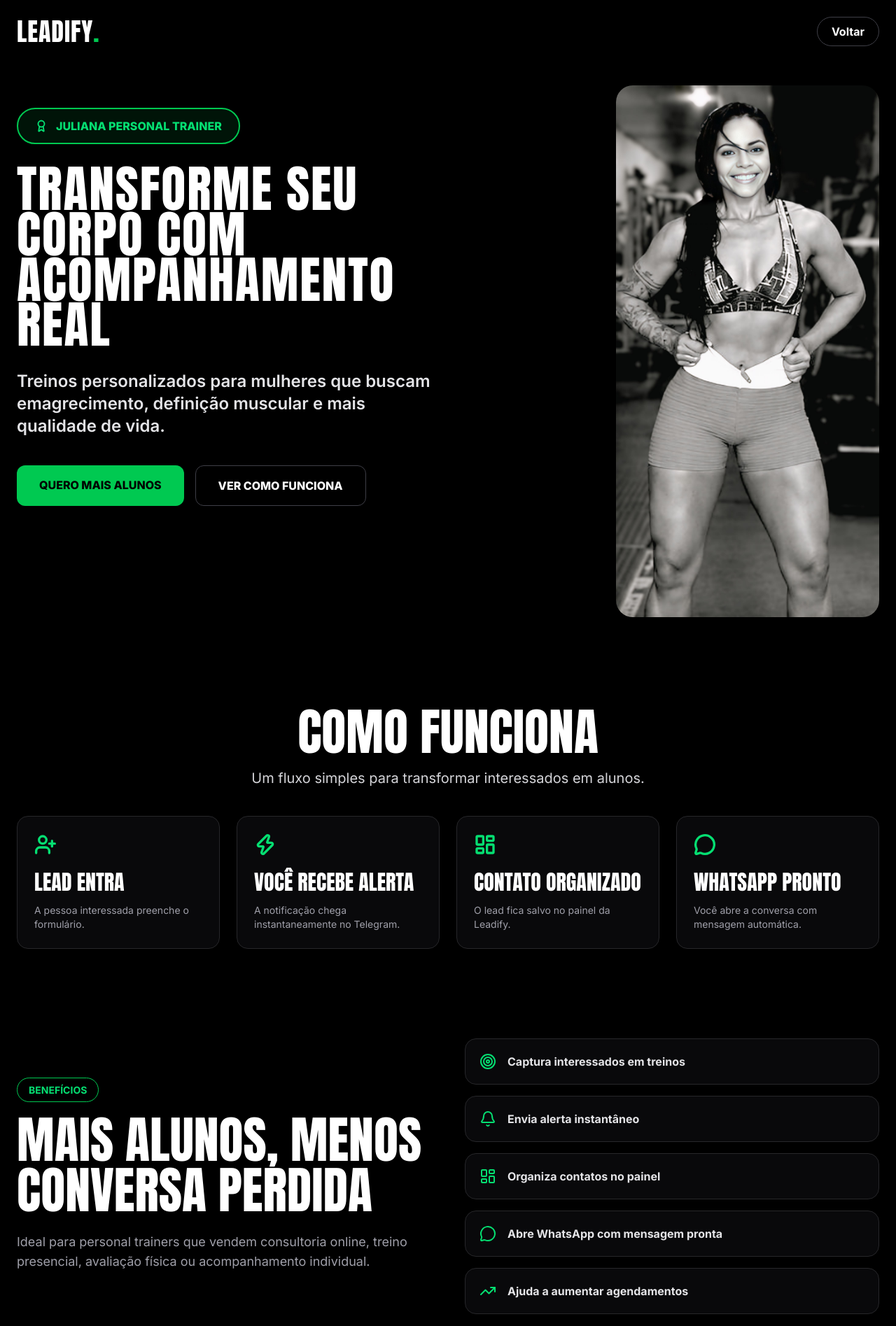
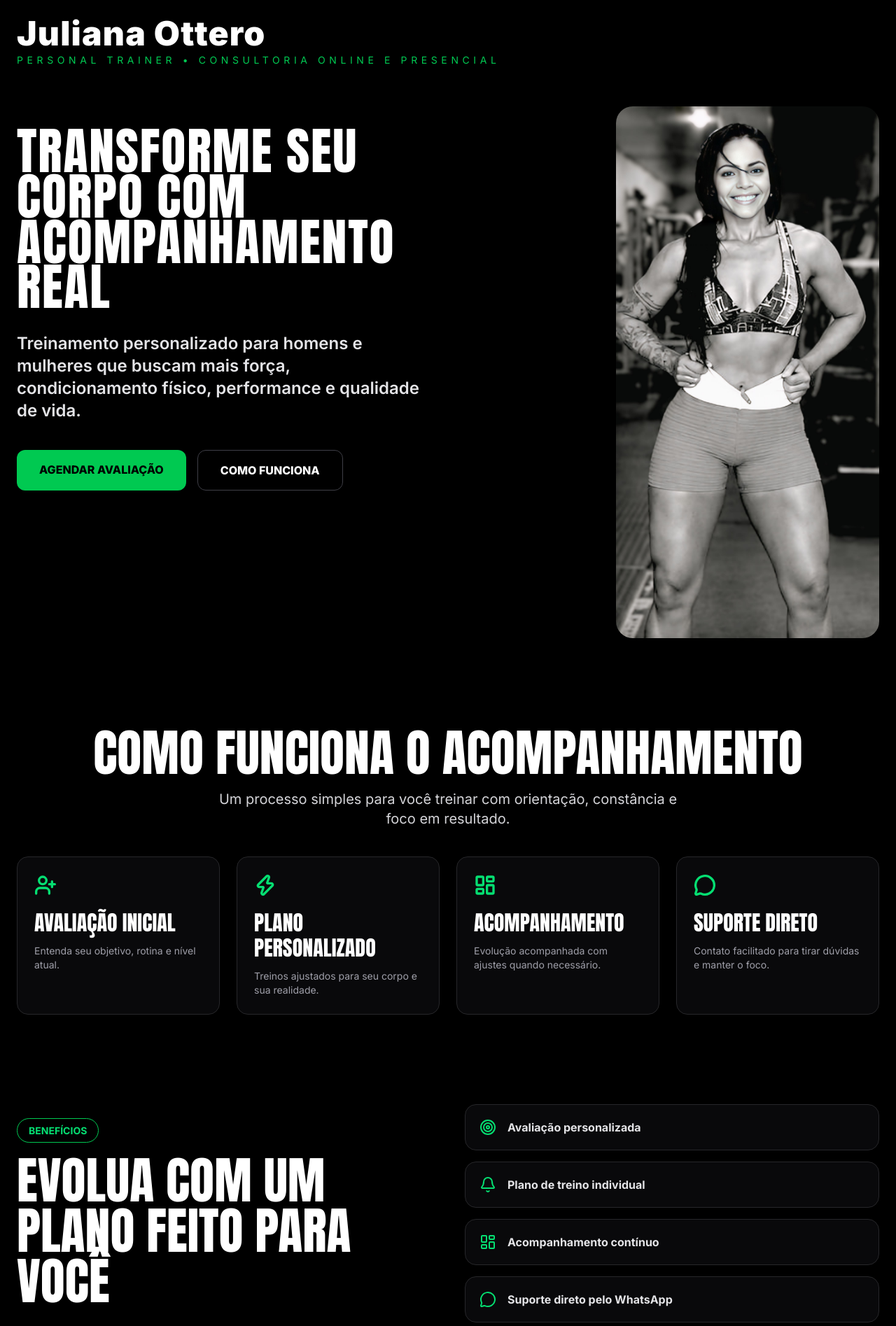
Before and after one commit to dominguesinglid-stack/leadify, a Next.js app: page /juliana in a window 1280 px wide. Shown: the top 1895 px of the page at 70% size. Built offline with nearby package versions, Linux system fonts and the light colour scheme.

Commit message:
Refina landing Juliana

```diff
--- a/app/juliana/page.tsx
+++ b/app/juliana/page.tsx
@@ -26,33 +26,27 @@ export default function PersonalTrainerPage() {
   return (
     <main className={`${inter.className} min-h-screen bg-black text-white`}>
       <header className="mx-auto flex max-w-7xl items-center justify-between px-6 py-6">
-        <Link href="/" className={`${anton.className} text-4xl tracking-wide`}>
-          LEADIFY<span className="text-green-500">.</span>
-        </Link>
+        <div className="flex flex-col">
+        <span className="text-5xl font-black tracking-wide text-white">
+       Juliana Ottero
+      </span>
 
-        <Link
-          href="/"
-          className="rounded-full border border-zinc-700 px-5 py-2 font-bold transition hover:border-green-500"
-        >
-          Voltar
-        </Link>
+      <span className="mt-1 text-sm uppercase tracking-[0.4em] text-green-500">
+      PERSONAL TRAINER • CONSULTORIA ONLINE E PRESENCIAL
+      </span>
+      </div>
       </header>
 
     <section className="mx-auto min-h-[85vh] max-w-7xl px-6 pt-8 pb-16">
     <div className="grid gap-12 lg:grid-cols-2">
     <div className="pt-8 text-center lg:text-left">
-      <div className="mb-8 inline-flex items-center gap-3 rounded-full border-2 border-green-500 bg-green-500/10 px-6 py-3 text-base font-extrabold text-green-400">
-        <Award size={18} strokeWidth={2.5} />
-        <span>JULIANA PERSONAL TRAINER</span>
-      </div>
 
       <h1 className={`${anton.className} max-w-4xl text-6xl uppercase leading-[0.9] tracking-wide md:text-7xl`}>
         TRANSFORME SEU CORPO COM ACOMPANHAMENTO REAL
       </h1>
 
       <p className="mt-8 max-w-3xl text-2xl font-semibold text-zinc-200">
-        Treinos personalizados para mulheres que buscam emagrecimento,
-        definição muscular e mais qualidade de vida.
+        Treinamento personalizado para homens e mulheres que buscam mais força, condicionamento físico, performance e qualidade de vida.
       </p>
 
       <div className="mt-10 flex flex-col gap-4 sm:flex-row">
@@ -60,14 +54,14 @@ export default function PersonalTrainerPage() {
           href="/?demo=personal"
           className="rounded-xl bg-green-500 px-8 py-4 font-extrabold text-black transition hover:bg-green-400"
         >
-          QUERO MAIS ALUNOS
+          AGENDAR AVALIAÇÃO
         </Link>
 
         <Link
-          href="#como-funciona"
+          href="#metodo"
           className="rounded-xl border border-zinc-700 px-8 py-4 font-extrabold transition hover:border-green-500"
         >
-          VER COMO FUNCIONA
+          COMO FUNCIONA
         </Link>
       </div>
     </div>
@@ -84,23 +78,23 @@ export default function PersonalTrainerPage() {
   </div>
 </section>
 
-      <section id="como-funciona" className="mx-auto max-w-7xl px-6 py-16">
+      <section id="metodo" className="mx-auto max-w-7xl px-6 py-16">
         <div className="text-center">
           <h2 className={`${anton.className} text-5xl uppercase md:text-7xl`}>
-            Como funciona
+            Como funciona o acompanhamento
           </h2>
 
           <p className="mx-auto mt-4 max-w-2xl text-xl text-zinc-300">
-            Um fluxo simples para transformar interessados em alunos.
+            Um processo simples para você treinar com orientação, constância e foco em resultado.
           </p>
         </div>
 
         <div className="mt-10 grid gap-6 md:grid-cols-4">
           {[
-  { Icon: UserPlus, title: "Lead entra", text: "A pessoa interessada preenche o formulário." },
-  { Icon: Zap, title: "Você recebe alerta", text: "A notificação chega instantaneamente no Telegram." },
-  { Icon: LayoutDashboard, title: "Contato organizado", text: "O lead fica salvo no painel da Leadify." },
-  { Icon: MessageCircle, title: "WhatsApp pronto", text: "Você abre a conversa com mensagem automática." },
+  { Icon: UserPlus, title: "Avaliação inicial", text: "Entenda seu objetivo, rotina e nível atual." },
+  { Icon: Zap, title: "Plano personalizado", text: "Treinos ajustados para seu corpo e sua realidade." },
+  { Icon: LayoutDashboard, title: "Acompanhamento", text: "Evolução acompanhada com ajustes quando necessário." },
+  { Icon: MessageCircle, title: "Suporte direto", text: "Contato facilitado para tirar dúvidas e manter o foco." },
 ].map(({ Icon, title, text }) => (
             <div
               key={title}
@@ -126,22 +120,21 @@ export default function PersonalTrainerPage() {
             </span>
 
             <h2 className={`${anton.className} mt-6 text-5xl uppercase md:text-7xl`}>
-              Mais alunos, menos conversa perdida
+              EVOLUA COM UM PLANO FEITO PARA VOCÊ
             </h2>
 
             <p className="mt-6 text-lg text-zinc-400">
-              Ideal para personal trainers que vendem consultoria online,
-              treino presencial, avaliação física ou acompanhamento individual.
+              Treinos personalizados para quem busca ganho de massa muscular, condicionamento físico, performance e mais qualidade de vida.
             </p>
           </div>
 
           <div className="grid gap-4">
   {[
-  { Icon: Target, item: "Captura interessados em treinos" },
-  { Icon: Bell, item: "Envia alerta instantâneo" },
-  { Icon: LayoutDashboard, item: "Organiza contatos no painel" },
-  { Icon: MessageCircle, item: "Abre WhatsApp com mensagem pronta" },
-  { Icon: TrendingUp, item: "Ajuda a aumentar agendamentos" },
+  { Icon: Target, item: "Avaliação personalizada" },
+  { Icon: Bell, item: "Plano de treino individual" },
+  { Icon: LayoutDashboard, item: "Acompanhamento contínuo" },
+  { Icon: MessageCircle, item: "Suporte direto pelo WhatsApp" },
+  { Icon: TrendingUp, item: "Evolução baseada em resultados" },
 ].map(({ Icon, item }) => (
     <div
       key={item}
@@ -159,18 +152,18 @@ export default function PersonalTrainerPage() {
 
       <section className="mx-auto max-w-5xl px-6 py-20 text-center">
         <h2 className={`${anton.className} text-5xl uppercase md:text-8xl`}>
-          Pronta para testar com seus primeiros leads?
+          PRONTO PARA COMEÇAR SUA TRANSFORMAÇÃO?
         </h2>
 
         <p className="mx-auto mt-8 max-w-2xl text-xl text-zinc-400">
-          Use a Leadify para captar interessados e responder mais rápido pelo WhatsApp.
+          Dê o primeiro passo para alcançar seus objetivos com orientação profissional e acompanhamento personalizado.
         </p>
 
         <Link
           href="/"
           className="mt-10 inline-block rounded-xl bg-green-500 px-10 py-5 font-bold text-black transition hover:bg-green-400"
         >
-          VOLTAR PARA A DEMONSTRAÇÃO
+          AGENDAR AVALIAÇÃO
         </Link>
       </section>
     </main>
```
